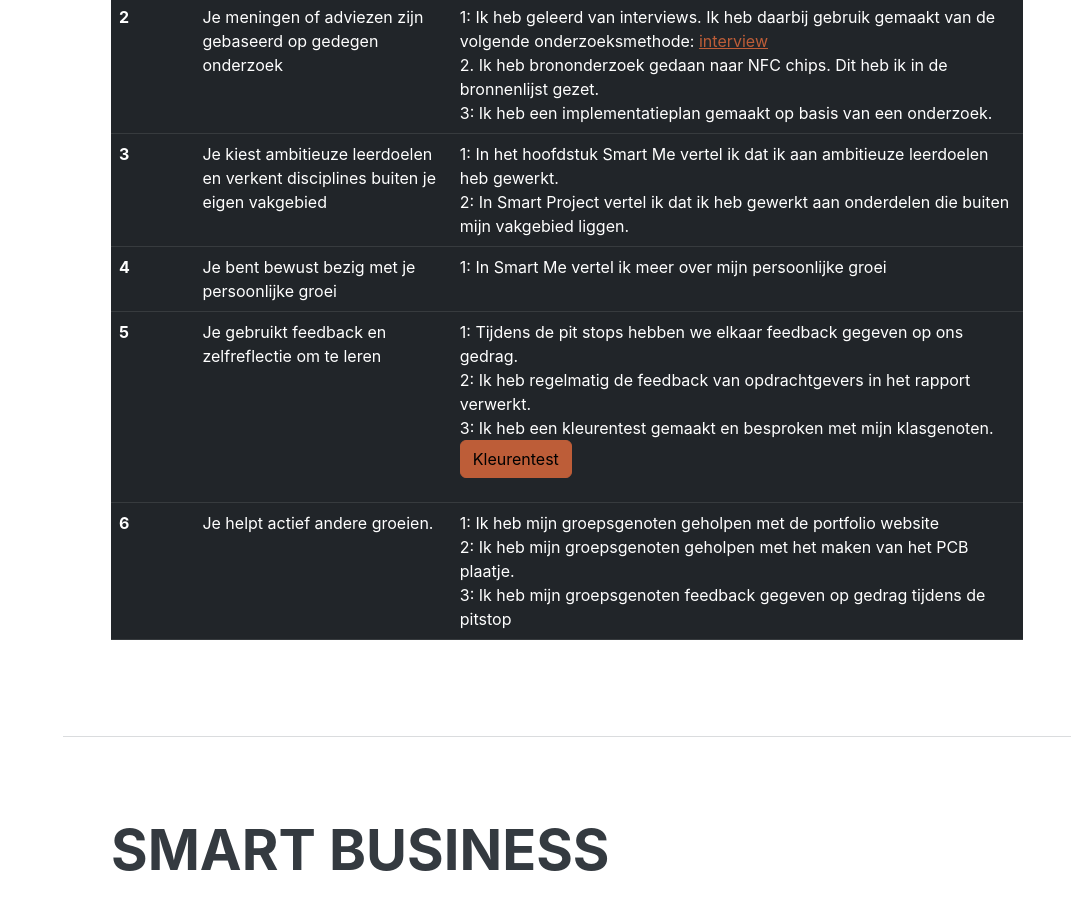
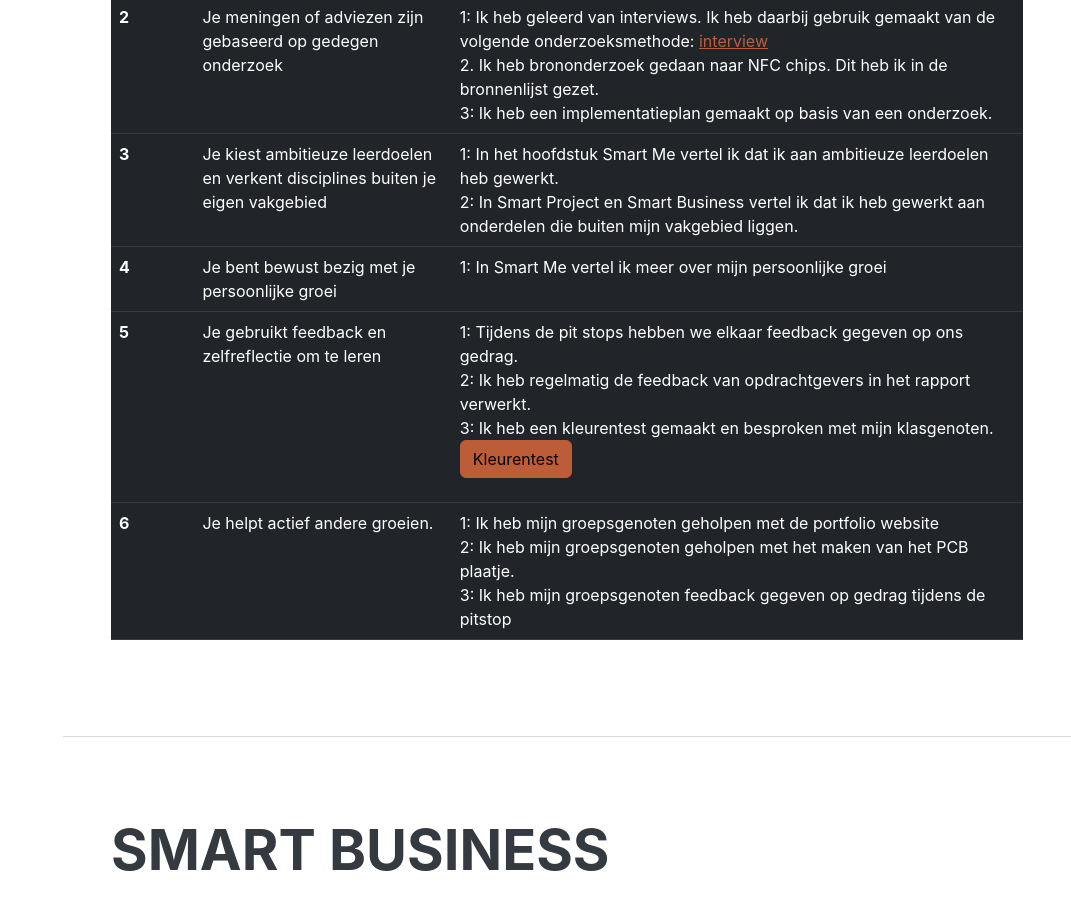
Before and after one commit to minorsmart/smart-connection-Stefano668, a plain HTML site: page Group_Giesbers/Stefano/Stefano.html in a window 1280 px wide. Shown: the part 942-1852 px from the top of the page, without its empty margins (209-1280 px from the left). Drawn offline with nearby package versions, Linux system fonts and the light colour scheme; files that its build step writes are made by us from their sources.

Commit message:
finished 3

```diff
--- a/Group_Giesbers/Stefano/Stefano.html
+++ b/Group_Giesbers/Stefano/Stefano.html
@@ -117,7 +117,7 @@
                             <td> Je kiest ambitieuze leerdoelen en verkent disciplines buiten je eigen vakgebied</td>
                             <td>1: In het hoofdstuk Smart Me vertel ik dat ik aan ambitieuze leerdoelen heb gewerkt.
                                 <br>
-                                2: In Smart Project vertel ik dat ik heb gewerkt aan onderdelen die buiten mijn
+                                2: In Smart Project en Smart Business vertel ik dat ik heb gewerkt aan onderdelen die buiten mijn
                                 vakgebied liggen.
                             </td>
                         </tr>
```
